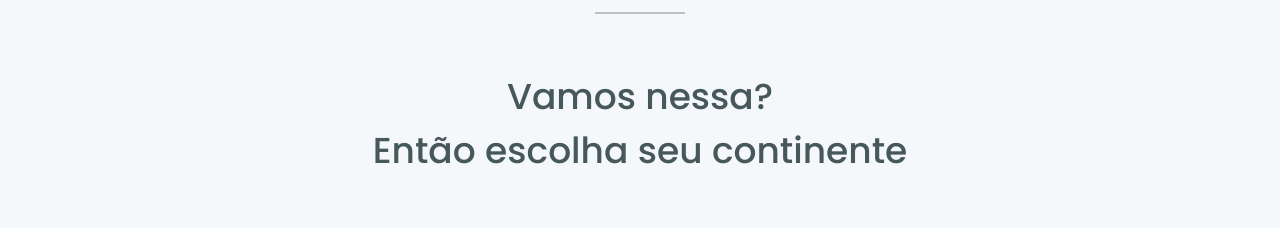
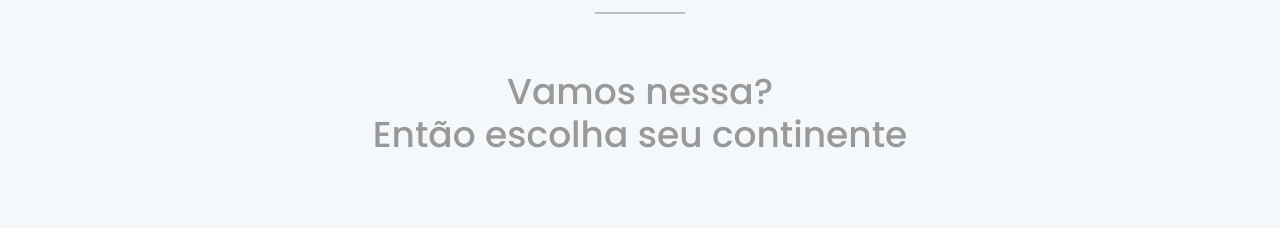
Before and after one commit to Rob30Garcia/worldtrip, a Next.js app: page / in a window 1280 px wide. Shown: the part 791-1019 px from the top of the page. Built offline with nearby package versions, Linux system fonts and the light colour scheme.

Commit message:
chore: new text format

```diff
--- a/src/pages/index.tsx
+++ b/src/pages/index.tsx
@@ -1,4 +1,4 @@
-import { Text, Center, Divider, Flex } from '@chakra-ui/react'
+import { Text, Center, Divider, Flex, Heading } from '@chakra-ui/react'
 import type { NextPage } from 'next'
 import { Banner } from '../Components/Banner'
 import { Header } from '../Components/Header'
@@ -32,20 +32,14 @@
         flexDirection='column'
         mt='14'
       >
-        <Text
-          fontSize={36}
-          fontWeight="medium"
-          color="gray.500"
+        <Heading
+          textAlign="center"
+          fontWeight="500"
+          mb={["5", "14"]}
+          fontSize={["lg", "3xl", "4xl"]}
         >
-          Vamos nessa?
-        </Text>
-        <Text
-          fontSize={36}
-          fontWeight="medium"
-          color="gray.500"
-        >
-          Então escolha seu continente
-        </Text>
+          Vamos nessa? <br />Então escolha seu continente
+        </Heading>
       </Center>
 
       <Slides />
```
